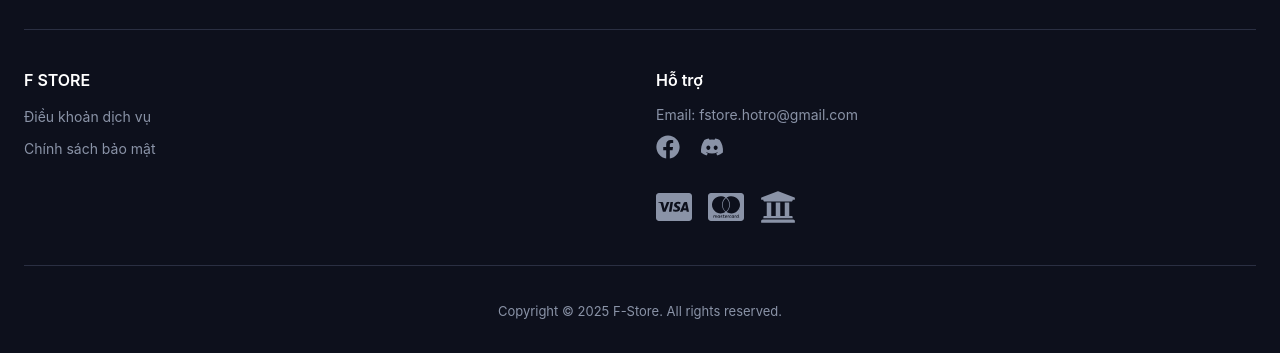
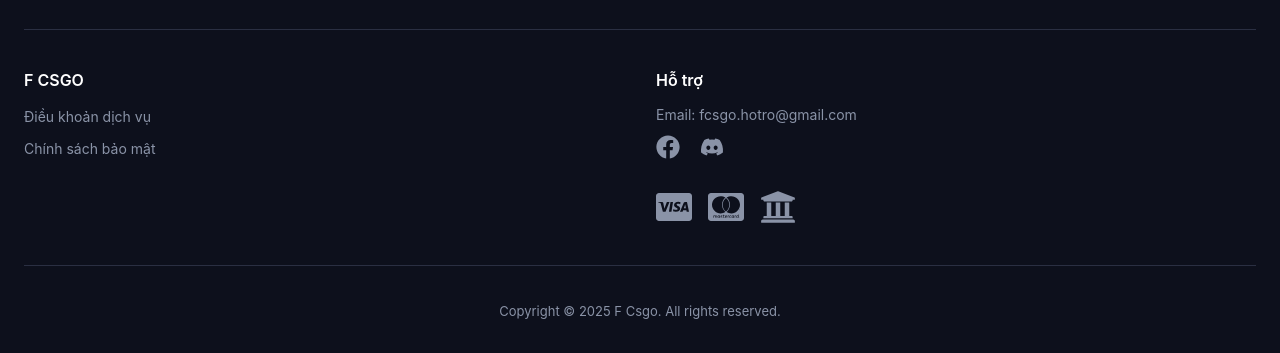
Before and after one commit to ngducnhatt/fcsgo, a React (Vite) app: page / in a window 1280 px wide. Shown: the part 1773-2126 px from the top of the page. Built offline with nearby package versions, Linux system fonts and the light colour scheme.

Commit message:
Update Footer.jsx

```diff
--- a/src/components/Footer/Footer.jsx
+++ b/src/components/Footer/Footer.jsx
@@ -15,7 +15,7 @@ const Footer = () => {
     <footer className="footer">
       <div className="footer__container">
         <div className="footer__section">
-          <h3>F STORE</h3>
+          <h3>F CSGO</h3>
           <ul>
             <li>
               <a href="#">Điều khoản dịch vụ</a>
@@ -30,7 +30,7 @@ const Footer = () => {
           <p>
             Email:
             <a href="mailto:fstore.hotro@gmail.com" target="_blank">
-              <span> fstore.hotro@gmail.com</span>
+              <span> fcsgo.hotro@gmail.com</span>
             </a>
           </p>
 
@@ -64,7 +64,7 @@ const Footer = () => {
       </div>
       <div className="footer__copyright">
         <p>
-          Copyright © {new Date().getFullYear()} F-Store. All rights reserved.
+          Copyright © {new Date().getFullYear()} F Csgo. All rights reserved.
         </p>
       </div>
     </footer>
```
